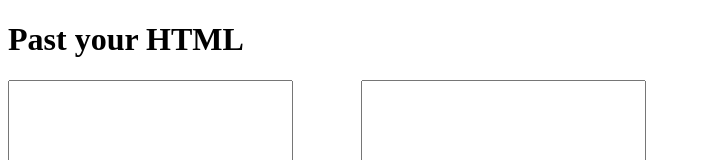
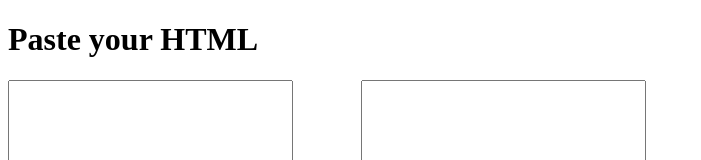
Before and after one commit to Allymoone/html-cleanerv2, a plain HTML site: page index.html in a window 1280 px wide. Shown: the top 160 px of the page, without its empty margins (0-701 px from the left). Drawn offline with nearby package versions, Linux system fonts and the light colour scheme.

Commit message:
Past to paste

```diff
--- a/index.html
+++ b/index.html
@@ -10,8 +10,7 @@
 </head>
 
 <body>
-    <h1>Past your HTML</h1>
-    <!-- <input type="text" id="html-input"> -->
+    <h1>Paste your HTML</h1>
     <textarea id="html-input" name="input"
              rows="20" cols="33">
         </textarea>
```
